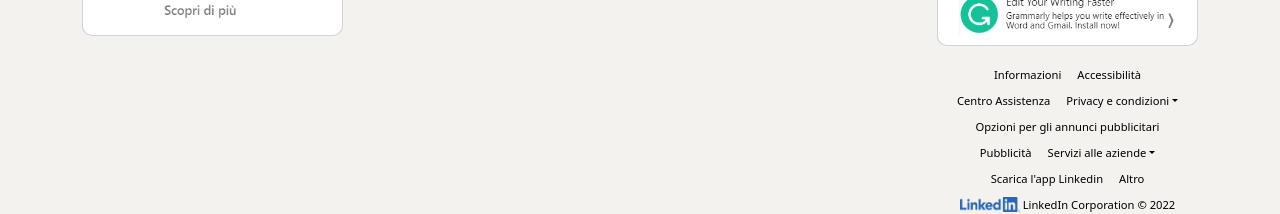
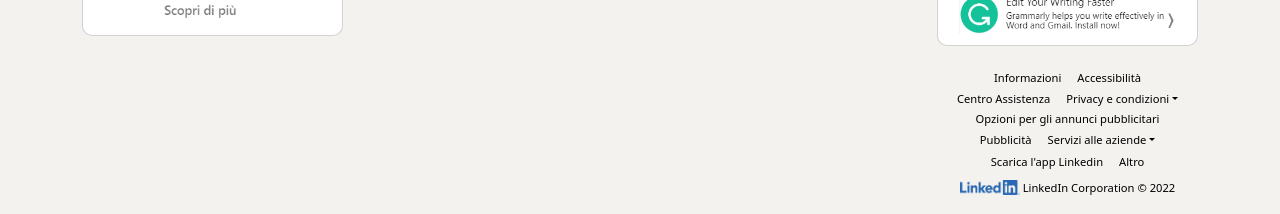
Before and after one commit to DanieleIudica/linkedin_clone, a React (Create React App) app: page /feed in a window 1280 px wide. Shown: the part 512-726 px from the top of the page. Built offline with nearby package versions, Linux system fonts and the light colour scheme; no server answers.

Commit message:
fix_bugs

```diff
--- a/src/components/FeedFooter.jsx
+++ b/src/components/FeedFooter.jsx
@@ -8,15 +8,15 @@ const FeedFooter = () => {
             className="text-center feedFooter my-4"
             style={theme ? { color: "black" } : { color: "white" }}
         >
-            <p className="d-flex justify-content-center">
+            <span className="d-flex justify-content-center mb-1">
                 <a href="#!" className="me-3 nav-link">
                     Informazioni
                 </a>
                 <a href="#!" className="nav-link">
                     Accessibilità
                 </a>
-            </p>
-            <p className="d-flex justify-content-center">
+            </span>
+            <div className="d-flex justify-content-center mb-1">
                 <a href="#!" className="me-3 nav-link">
                     Centro Assistenza
                 </a>
@@ -35,16 +35,17 @@ const FeedFooter = () => {
                         Informativa sul copyright
                     </NavDropdown.Item>
                 </NavDropdown>
-            </p>
-            <p>
+            </div>
+            <div className="mb-1">
                 <a href="#!" className="nav-link">
                     Opzioni per gli annunci pubblicitari
                 </a>
-            </p>
-            <p className="d-flex justify-content-center">
+            </div>
+            <div className="d-flex justify-content-center mb-2">
                 <a href="#!" className="me-3 nav-link">
                     Pubblicità
                 </a>
+
                 <NavDropdown
                     id="nav-dropdown-dark-example"
                     title="Servizi alle aziende"
@@ -59,7 +60,7 @@ const FeedFooter = () => {
                         Informativa sul copyright
                     </NavDropdown.Item>
                 </NavDropdown>
-            </p>
+            </div>
             <p className="d-flex justify-content-center">
                 <a href="#!" className="me-3 nav-link">
                     Scarica l'app Linkedin
--- a/src/components/LeftFeed.jsx
+++ b/src/components/LeftFeed.jsx
@@ -64,7 +64,7 @@ export const LeftFeed = () => {
                         style={theme ? styles.light : styles.dark}
                     >
                         <p className="fw-bold text-secondary">
-                            <i class="bi bi-bookmark-fill me-2"></i> I miei elementi
+                            <i className="bi bi-bookmark-fill me-2"></i> I miei elementi
                         </p>
                     </div>
                 </>
--- a/src/components/MainFeed.jsx
+++ b/src/components/MainFeed.jsx
@@ -66,18 +66,26 @@ export const MainFeed = () => {
 
             {console.log(comments)}
             {comments &&
-                comments.map(
-                    (comment, i) => {
-                        if(i<4)
-                        console.log(comment)
-                       return(
-                        comment.user?._id === me._id &&
-
-                        (
-                            <>
-                                <div className="feedDiv" style={theme ? styles.light : styles.dark}>
+                comments.map((comment, i) => {
+                    if (i < 4) console.log(comment);
+                    return (
+                        comment.user?._id === me._id && (
+                            <div
+                                key={i}
+                                className="feedDiv"
+                                style={theme ? styles.light : styles.dark}
+                            >
                                 <Row>
                                     <Col xs={1}>
+                                        {comment.user?._id === me._id ? (
+                                            <img
+                                                src={me.image}
+                                                alt=""
+                                                className="navImg "
+                                                width="50"
+                                                height="50"
+                                            />
+                                        ) : (
                                             <img
                                                 src="http://placekitten.com/100/100"
                                                 alt=""
@@ -85,13 +93,12 @@ export const MainFeed = () => {
                                                 width="50"
                                                 height="50"
                                             />
+                                        )}
                                     </Col>
                                     <Col xs={8} className="ps-4">
                                         <span className="fw-bold">{comment.username}</span>
                                         <br />
-                                            <Moment format="DD-MM-YY HH:mm">
-                                                {comment.createdAt}
-                                            </Moment>
+                                        <Moment format="DD-MM-YY HH:mm">{comment.createdAt}</Moment>
                                     </Col>
                                     <Col xs={3} className="text-end">
                                         {comment.user?._id === me._id && (
@@ -108,10 +115,10 @@ export const MainFeed = () => {
                                                     size="sm"
                                                     variant="outline-light"
                                                     onClick={() => {
-                                                            dispatch(deleteNews(comment._id))
+                                                        dispatch(deleteNews(comment._id));
                                                     }}
                                                 >
-                                                        <i class="bi bi-trash3 text-dark fs-5 "></i>
+                                                    <i className="bi bi-trash3 text-dark fs-5 "></i>
                                                 </Button>
                                             </>
                                         )}
@@ -153,7 +160,7 @@ export const MainFeed = () => {
                                 <Row className="text-center mt-3 fw-bold text-secondary">
                                     <Col xs={3}>
                                         <div className="mainFeedHover">
-                                                <i class="bi bi-hand-thumbs-up fs-4"></i> Consiglia
+                                            <i className="bi bi-hand-thumbs-up fs-4"></i> Consiglia
                                         </div>
                                     </Col>
                                     <Col xs={3}>
@@ -174,10 +181,9 @@ export const MainFeed = () => {
                                     </Col>
                                 </Row>
                             </div>
-                            </>
-                        ))
-                    }
-                )}
+                        )
+                    );
+                })}
         </>
     );
 };
```
Lines whose indentation alone changed are shown as unchanged.
